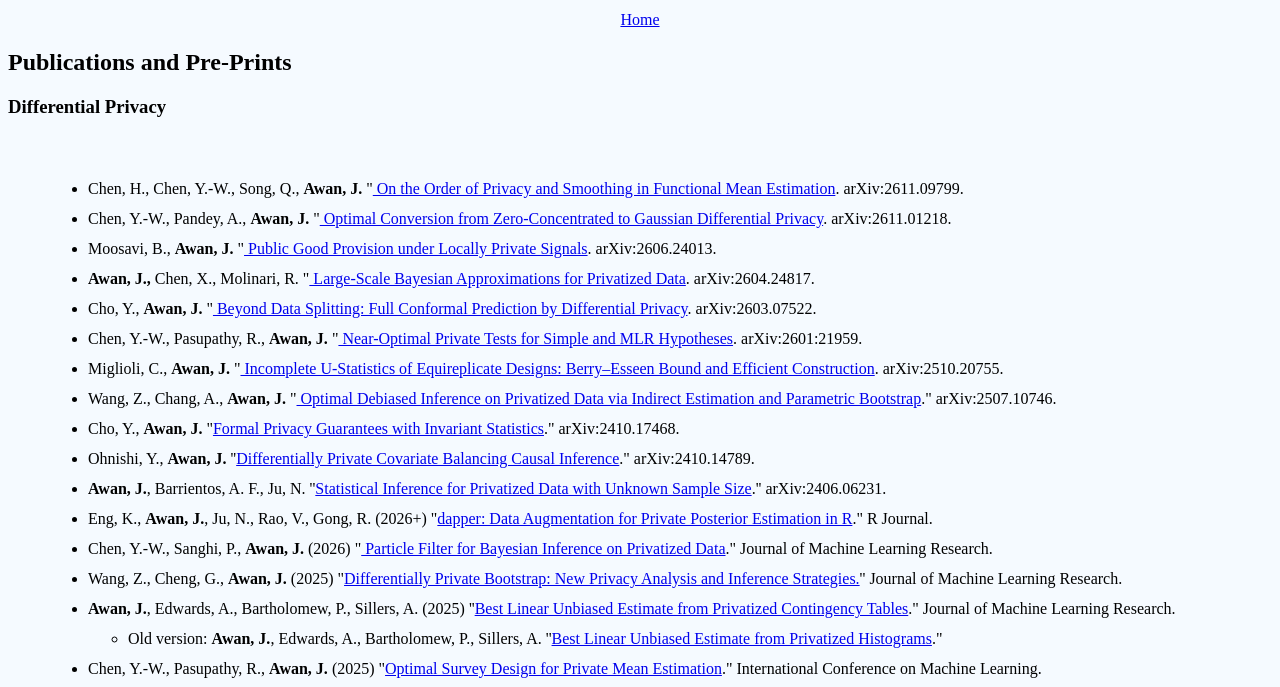
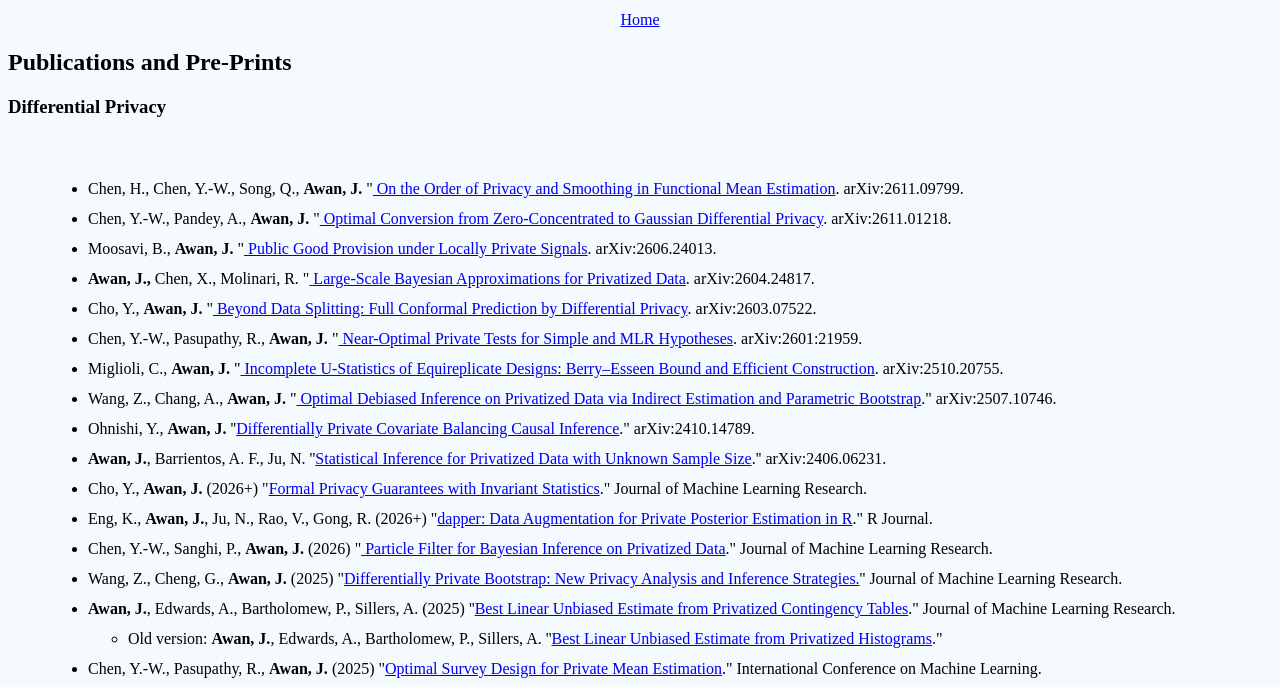
Before and after one commit to JordanAwan/JordanAwan.github.io, a plain HTML site: page publications.html in a window 1280 px wide. Shown: the part 108-795 px from the top of the page. Drawn offline with Linux system fonts and the light colour scheme.

Commit message:
Update publications.html

```diff
--- a/publications.html
+++ b/publications.html
@@ -26,10 +26,11 @@
 		<li> Chen, Y.-W., Pasupathy, R., <b> Awan, J. </b> "<a target ="_blank" href="https://arxiv.org/pdf/2601.21959"> Near-Optimal Private Tests for Simple and MLR Hypotheses</a>. arXiv:2601:21959.</li>
 		<li> Miglioli, C., <b>Awan, J.</b> "<a target ="_blank" href="https://arxiv.org/pdf/2510.20755"> Incomplete U-Statistics of Equireplicate Designs: Berry–Esseen Bound and Efficient Construction</a>. arXiv:2510.20755.</li>
 		<li> Wang, Z., Chang, A., <b>Awan, J.</b> "<a target="_blank" href="https://arxiv.org/pdf/2507.10746.pdf"> Optimal Debiased Inference on Privatized Data via Indirect Estimation and Parametric Bootstrap</a>." arXiv:2507.10746.</li>
-		<li> Cho, Y., <b>Awan, J.</b> "<a target="_blank" href="https://arxiv.org/pdf/2410.17468">Formal Privacy Guarantees with Invariant Statistics</a>." arXiv:2410.17468.</li>
 		<li> Ohnishi, Y., <b>Awan, J.</b> ''<a target="_blank" href="https://arxiv.org/pdf/2410.14789">Differentially Private Covariate Balancing Causal Inference</a>." arXiv:2410.14789.</li>
 
 		     <li><b> Awan, J.</b>, Barrientos, A. F., Ju, N. ''<a target="_blank" href="https://arxiv.org/pdf/2406.06231">Statistical Inference for Privatized Data with Unknown Sample Size</a>.'' arXiv:2406.06231.</li>
+		<li> Cho, Y., <b>Awan, J.</b> (2026+) "<a target="_blank" href="https://arxiv.org/pdf/2410.17468">Formal Privacy Guarantees with Invariant Statistics</a>." Journal of Machine Learning Research.</li>
+
 		<li> Eng, K., <b>Awan, J.</b>, Ju, N., Rao, V., Gong, R. (2026+) "<a target="_blank" href="https://arxiv.org/pdf/2412.14503">dapper: Data Augmentation for Private Posterior Estimation in R</a>." R Journal.</li>
 
 		<li> Chen, Y.-W., Sanghi, P., <b>Awan, J.</b> (2026) "<a target="_blank" href="https://www.jmlr.org/papers/volume27/25-0955/25-0955.pdf"> Particle Filter for Bayesian Inference on Privatized Data</a>." Journal of Machine Learning Research.</li>
```
